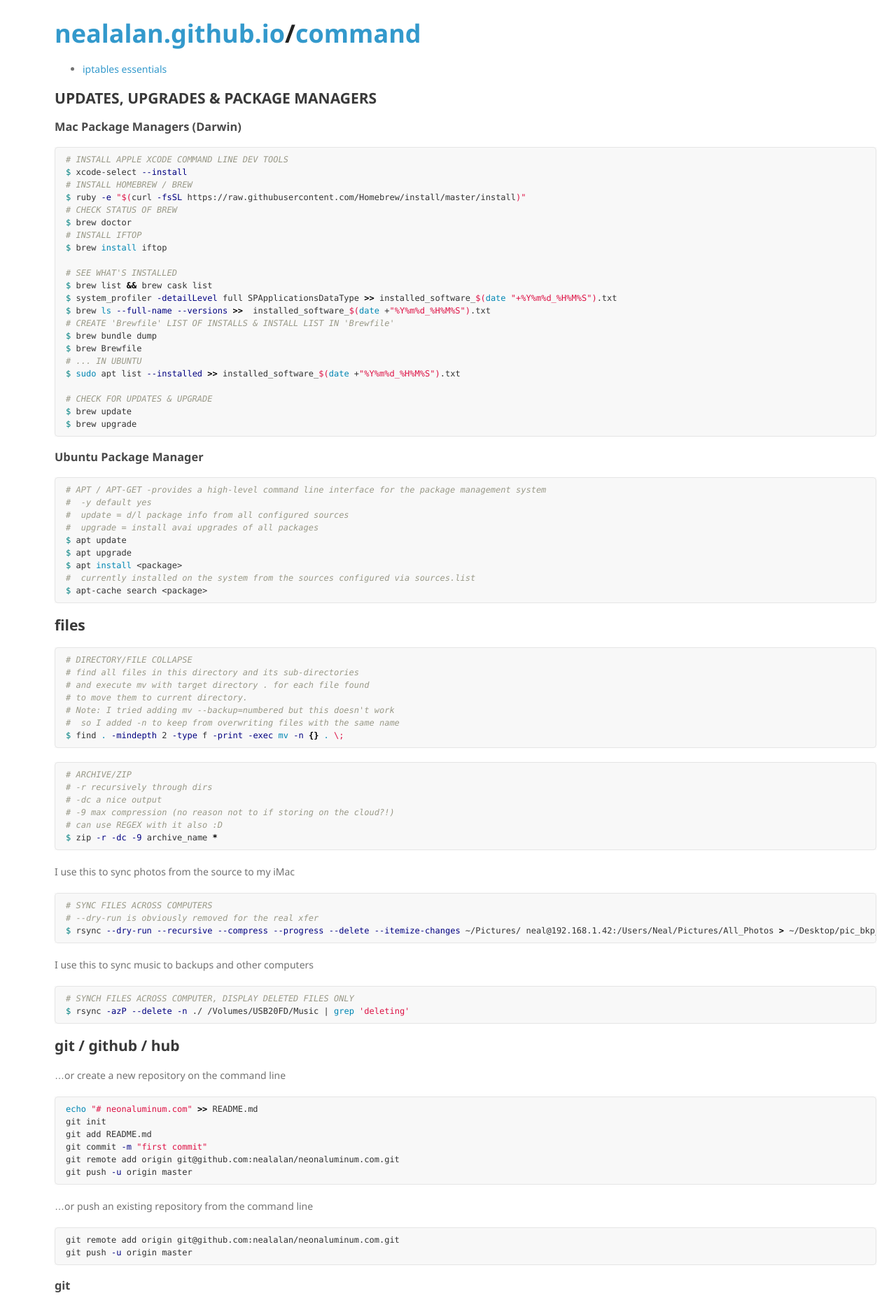
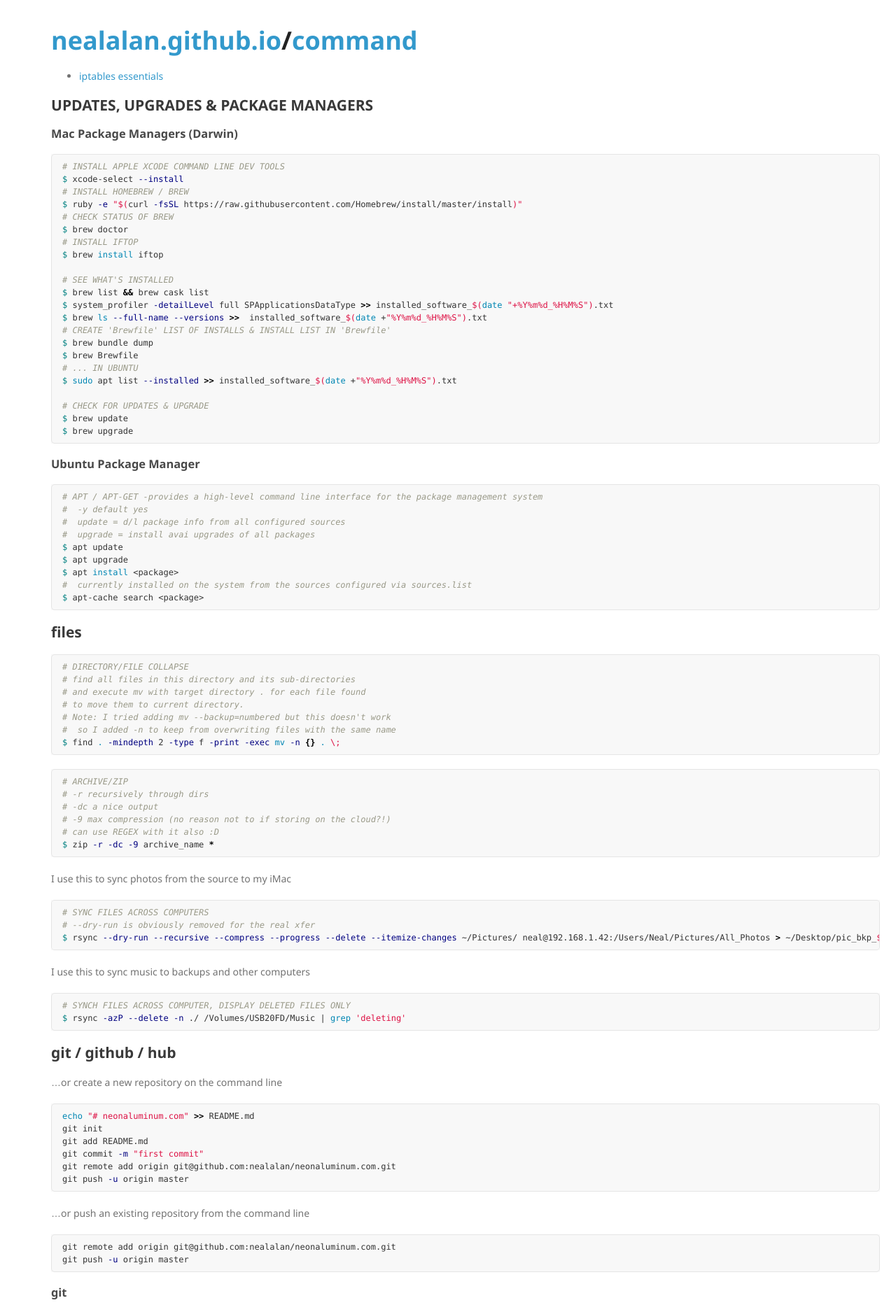
Before and after one commit to nealalan/command, a Jekyll site: the page built from README.md, in a window 1280 px wide. Shown: the top 1865 px of the page at 70% size. Built offline with Jekyll 4.4.1, drawn with Linux system fonts in a browser that asks for light colours; nearby versions of some CDN libraries; our own code applies the rules of GitHub Pages for plain Markdown files.

Commit message:
Update style.scss

```diff
--- a/_sass/style.scss
+++ b/_sass/style.scss
@@ -3,7 +3,8 @@
 
 body {
   background-color: #fff;
-  padding:20px;
+  padding:15px;
+  padding-top:30px;
   font: 14px/1.5 "Noto Sans", "Helvetica Neue", Helvetica, Arial, sans-serif;
   color:#727272;
   font-weight:400;
```
